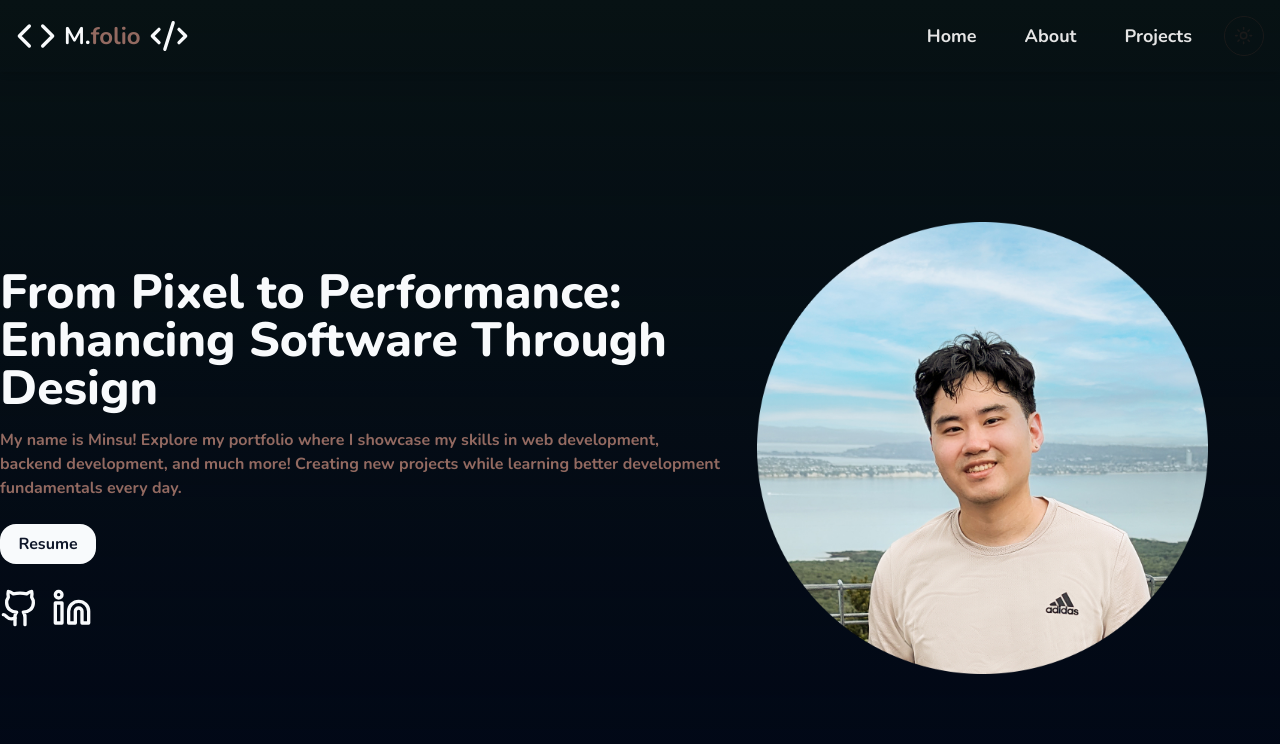
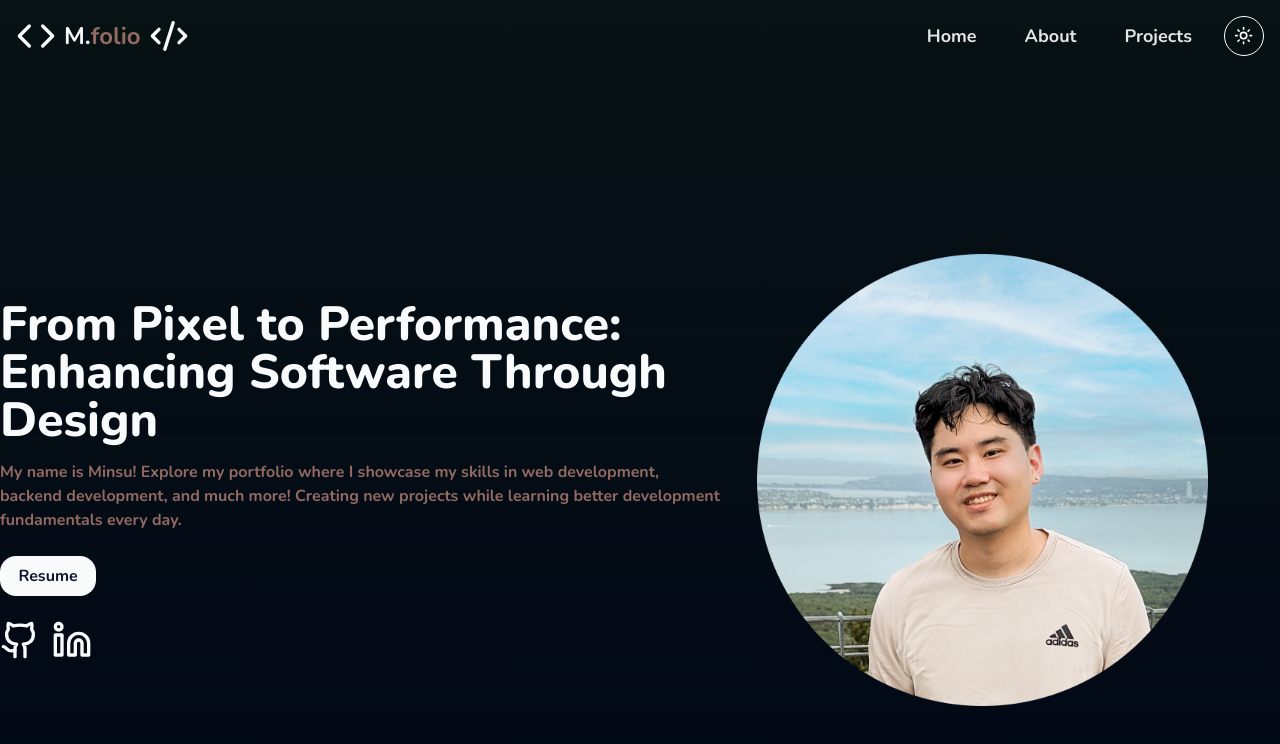
Before and after one commit to Minsukim2827/Minsu-s-Portfolio, a React (Vite) app: page / in a window 1280 px wide. Shown: the top 744 px of the page. Built offline with nearby package versions, Linux system fonts and the light colour scheme.

Commit message:
fixed screen sizing

```diff
--- a/src/components/HomePage/HomePage.jsx
+++ b/src/components/HomePage/HomePage.jsx
@@ -11,7 +11,7 @@ const HomePage = () => {
         : "bg-gradient-to-b from-cream-light to-peach-light"; // Normal gradient for light mode
 
     return (
-        <div className={`${gradientClass} md:h-screen max-h-screen pt-20 lg:max-w-4/5 lg:mx-auto flex justify-center`}>
+        <div className={`${gradientClass} pt-20 lg:max-w-4/5 lg:mx-auto flex justify-center`}>
             <Intro />
         </div>
     );
--- a/src/components/HomePage/intro.jsx
+++ b/src/components/HomePage/intro.jsx
@@ -13,7 +13,7 @@ function Intro() {
     };
 
     return (
-        <div className="flex flex-row h-auto md:h-screen pb-16 justify-center items-center gap-8 max-w-7xl mx-0 -pt-10 mr-10">
+        <div className="flex flex-row h-auto md:h-screen justify-center items-center gap-8 max-w-7xl mx-0 -pt-10 mr-10">
             <div className="w-3/5 flex flex-col justify-evenly gap-6">
                 <h1 className="text-5xl font-extrabold -mb-2">From Pixel to Performance: Enhancing Software Through Design</h1>
                 <p className="text-peach-dark font-bold">My name is Minsu! Explore my portfolio where I showcase my skills in web development, backend development, and much more! Creating new projects while learning better development fundamentals every day.</p>
--- a/src/components/NavBar/DarkMode/mode-toggle.jsx
+++ b/src/components/NavBar/DarkMode/mode-toggle.jsx
@@ -9,8 +9,15 @@ export function ModeToggle() {
     setTheme(theme === "dark" ? "light" : "dark");
   };
 
+  // Define classes based on the theme
+  const buttonClass = theme === "dark"
+    ? "bg-transparent text-white border border-white rounded-full hover:border-peach-dark hover:text-peach-dark"
+    : "bg-transparent text-smokey border border-smokey rounded-full hover:border-inverted_smokey hover:text-inverted_smokey";
+
+
+
   return (
-    <Button className="bg-transparent text-smokey border border-smokey rounded-full" size="icon" onClick={toggleTheme}>
+    <Button className={buttonClass} size="icon" onClick={toggleTheme}>
       {theme === "dark" ? (
         <Sun className="h-[1.2rem] w-[1.2rem] transition-all" />
       ) : (
--- a/src/css/index.css
+++ b/src/css/index.css
@@ -32,6 +32,7 @@ or like cream (will be DEFAULT)
 
 
   @layer base {
+
     :root {
 
       --background: 0 0% 100%;
```
